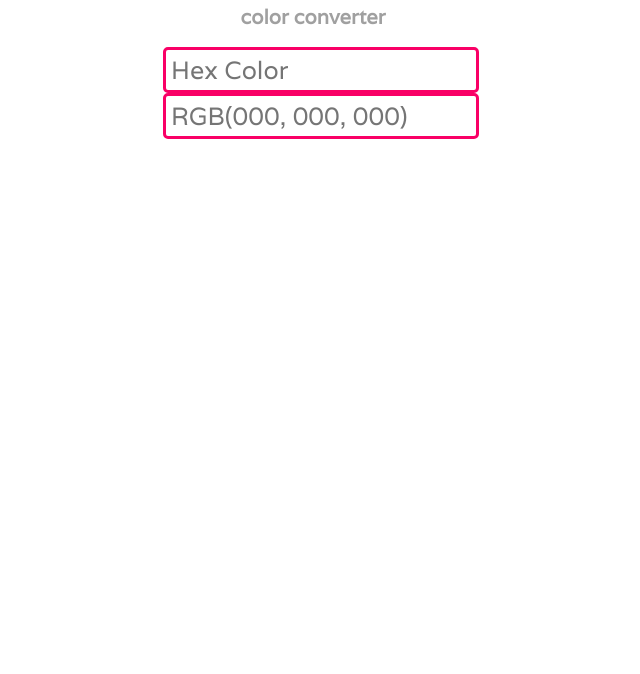
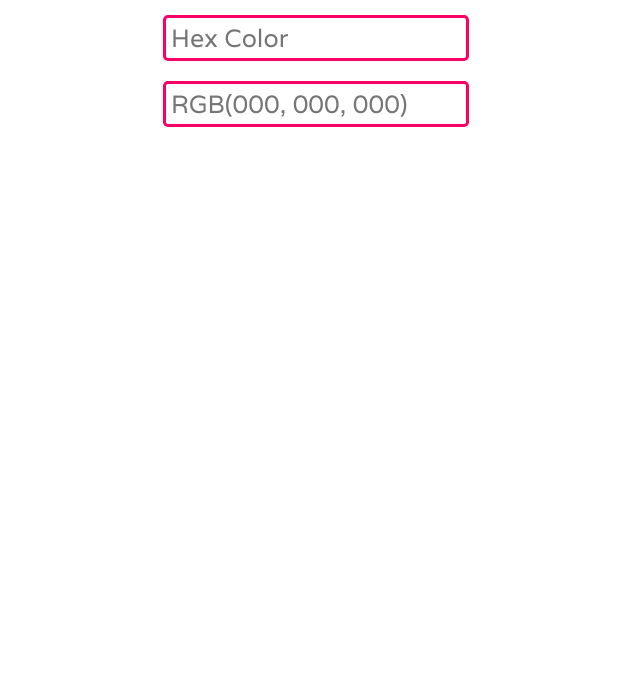
Before and after one commit to adrianabelin/colorgist, a plain HTML site: page index.html in a window 1280 px wide. Shown: the part 126-800 px from the top of the page, without its empty margins (327-967 px from the left). Drawn offline with nearby package versions, Linux system fonts and the light colour scheme.

Commit message:
size adjustments and added normalize.css

```diff
--- a/css/style.css
+++ b/css/style.css
@@ -6,21 +6,23 @@ h1 {
   color: #F70047;
   font-size: 50px;
   font-family: 'Courgette', cursive;
+  margin: 50px 0px 0px 0px;
 }
 
 h2 {
   color: #A0A0A0;
   font-size: 20px;
   font-family: 'Varela', sans-serif;
+  margin:-10px 0px 0px 0px;
 }
 
 .search {
   width: 300px;
-  margin: 0 auto;
+  margin: auto;
 }
 
-.search-term {
-  width: 100%;
+input.search-term {
+  width: 290px;
   border: 3px solid #F90066;
   padding: 5px;
   height: 30px;
@@ -29,6 +31,7 @@ h2 {
   color: #F90066;
   font-family: 'Varela', sans-serif;
   font-size: 25px;
+  margin-top: 20px;
 }
 
 .search-term:focus{
--- a/index.html
+++ b/index.html
@@ -3,6 +3,7 @@
 	<head>
 		<meta charset="UTF-8">
 
+		<link rel="stylesheet" href="css/normalize.css" />
 		<link rel="stylesheet" href="css/style.css" />
 
     <link href="https://fonts.googleapis.com/css?family=Courgette" rel="stylesheet">
```
